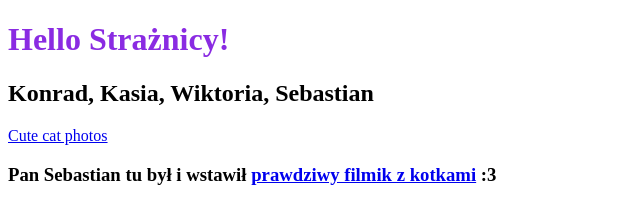
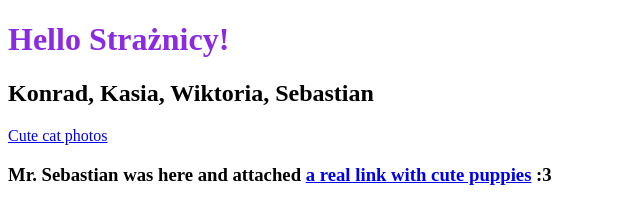
Before and after one commit to nlp-ug-2019-20/Stra-nicy-Pythona---Project, a plain HTML site: page index.html in a window 1280 px wide. Shown: the whole page, without its empty margins (0-640 px from the left). Drawn offline with Linux system fonts and the light colour scheme.

Commit message:
adding a real puppy link

```diff
--- a/index.html
+++ b/index.html
@@ -7,7 +7,6 @@
     <h1 style="color:blueviolet;">Hello Strażnicy!</h1>
     <h2> Konrad, Kasia, Wiktoria, Sebastian</h2>
     <a href="https://www.youtube.com/watch?v=dQw4w9WgXcQ">Cute cat photos</a>
-    <h3> Pan Sebastian tu był i wstawił <a href="https://www.youtube.com/watch?v=bxqLsrlakK8">prawdziwy filmik z kotkami</a> :3 </h3>
-
+    <h3> Mr. Sebastian was here and attached <a href="https://www.youtube.com/watch?v=j5a0jTc9S10">a real link with cute puppies</a> :3 </h3>
 
 </body>
```
